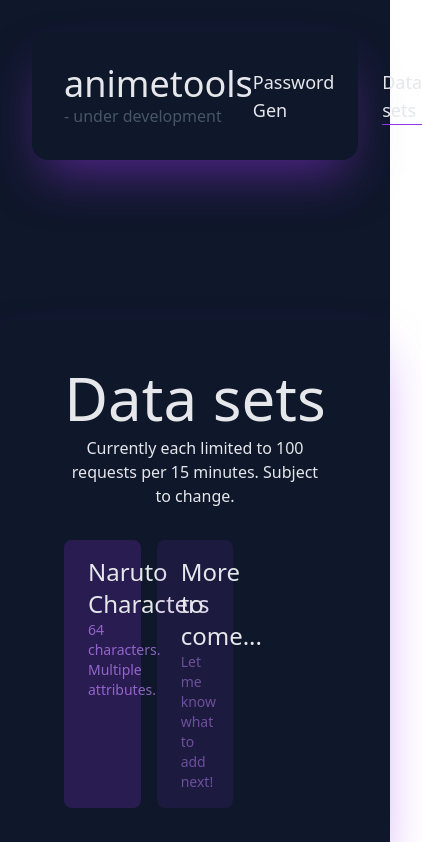
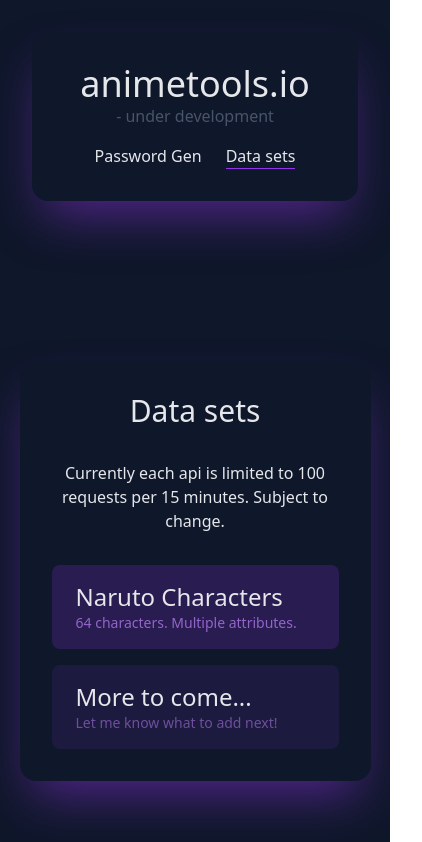
Before and after one commit to FlameyFox/animetools, a Nuxt app: page /datasets in a window 390 px wide. Shown: the top 842 px of the page, 422 px wide, since content can reach past the window. Built offline with nearby package versions, Linux system fonts and the light colour scheme; no server answers; a web font is replaced by a local one.

Commit message:
responsive tweaks

```diff
--- a/components/global/theHeader.vue
+++ b/components/global/theHeader.vue
@@ -1,13 +1,15 @@
 <template>
   <div class="p-8">
     <header
-      class="flex p-8 justify-between items-center shadow-2xl rounded-2xl shadow-purple-600/50">
+      class="flex md:flex-row flex-col justify-center p-8 md:justify-between items-center shadow-2xl rounded-2xl shadow-purple-600/50">
       <div class="flex flex-col">
-        <nuxt-link class="text-4xl !border-b-0" to="/">animetools</nuxt-link>
-        <span class="text-slate-600">- under development</span>
+        <nuxt-link class="text-4xl !border-b-0" to="/">animetools.io</nuxt-link>
+        <span class="text-slate-600 text-center md:text-left md:mb-0 mb-4"
+          >- under development</span
+        >
       </div>
 
-      <nav class="flex items-center gap-12 text-lg">
+      <nav class="flex items-center text-md gap-6 md:gap-12 md:text-lg">
         <nuxt-link class="border-b border-b-transparent" to="/passwordgenerator"
           >Password Gen</nuxt-link
         >
--- a/components/passwordGenerator/passwordDisplay.vue
+++ b/components/passwordGenerator/passwordDisplay.vue
@@ -1,6 +1,6 @@
 <template>
   <div class="flex items-center gap-4 mt-8">
-    <div class="bg-purple-600/20 p-5 text-xl rounded-lg w-full">
+    <div class="bg-purple-600/20 p-5 text-md md:text-xl rounded-lg w-full">
       {{ password }}
     </div>
     <button
--- a/pages/datasets/index.vue
+++ b/pages/datasets/index.vue
@@ -1,13 +1,13 @@
 <template>
   <div>
     <div
-      class="max-w-6xl mx-auto py-12 px-16 rounded-2xl bg-slate-900 mt-32 shadow-2xl shadow-purple-600/50">
-      <h2 class="text-center text-6xl mb-2">Data sets</h2>
+      class="max-w-[90vw] md:max-w-6xl mx-auto p-8 md:py-12 md:px-16 rounded-2xl bg-slate-900 mt-32 shadow-2xl shadow-purple-600/50">
+      <h1 class="text-center text-3xl md:text-6xl mb-8">Data sets</h1>
       <h4 class="mb-8 text-center">
-        Currently each limited to 100 requests per 15 minutes. Subject to
+        Currently each api is limited to 100 requests per 15 minutes. Subject to
         change.
       </h4>
-      <div class="grid grid-cols-3 gap-4">
+      <div class="grid sm:grid-cols-2 md:grid-cols-3 gap-4">
         <nuxt-link
           to="/api/naruto"
           target="_blank"
--- a/pages/index.vue
+++ b/pages/index.vue
@@ -1,7 +1,7 @@
 <template>
   <div>
     <div
-      class="max-w-6xl mx-auto py-12 px-16 rounded-2xl bg-slate-900 mt-32 shadow-2xl shadow-purple-600/50">
+      class="md:max-w-6xl max-w-[90vw] mx-auto py-12 px-16 rounded-2xl bg-slate-900 mt-32 shadow-2xl shadow-purple-600/50">
       <h1 class="text-4xl text-center">Your Hub for Anime Tools 🌸</h1>
       <p class="text-lg mt-4 text-center">
         Explore a collection of simple tools, all themed around your favourite
--- a/pages/passwordgenerator/index.vue
+++ b/pages/passwordgenerator/index.vue
@@ -1,9 +1,11 @@
 <template>
   <div>
     <div
-      class="max-w-6xl mx-auto py-12 px-16 rounded-2xl bg-slate-900 mt-32 shadow-2xl shadow-purple-600/50">
-      <h1 class="text-center text-6xl mb-8">Anime Password Generator</h1>
-      <div class="flex gap-8">
+      class="max-w-[90vw] md:max-w-6xl mx-auto p-8 md:py-12 md:px-16 rounded-2xl bg-slate-900 mt-20 md:mt-32 shadow-2xl shadow-purple-600/50">
+      <h1 class="text-center text-3xl md:text-6xl mb-8">
+        Anime Password Generator
+      </h1>
+      <div class="flex md:flex-row flex-col gap-4 md:gap-8">
         <div>
           <label class="flex items-center">
             <input
@@ -32,7 +34,7 @@
           </label>
         </div>
       </div>
-      <div class="flex gap-8 my-4">
+      <div class="flex md:flex-row flex-col gap-4 md:gap-8 my-4">
         <div>
           <label class="flex items-center">
             Number of Words:
@@ -67,9 +69,12 @@
         :class="['strength-meter', passwordStrengthClass]">
         {{ passwordStrengthText }}
       </div>
-      <p v-if="isGenerating">Generating...</p>
+      <div class="min-h-[30px] mt-1">
+        <p v-if="isGenerating" class="text-purple-300 text-lg">Generating...</p>
+      </div>
     </div>
-    <div class="mt-32 max-w-7xl mx-auto bg-slate-800/40 mb-32 p-12 rounded-lg">
+    <div
+      class="mt-24 md:mt-32 max-w-[90vw] md:ax-w-7xl mx-auto bg-slate-800/40 mb-32 p-12 rounded-lg">
       <h2 class="text-4xl mb-4">Merging Anime Magic with Cybersecurity ✨</h2>
       <p>
         Hello anime enthusiast! If you've ever been vexed by forgettable
```
